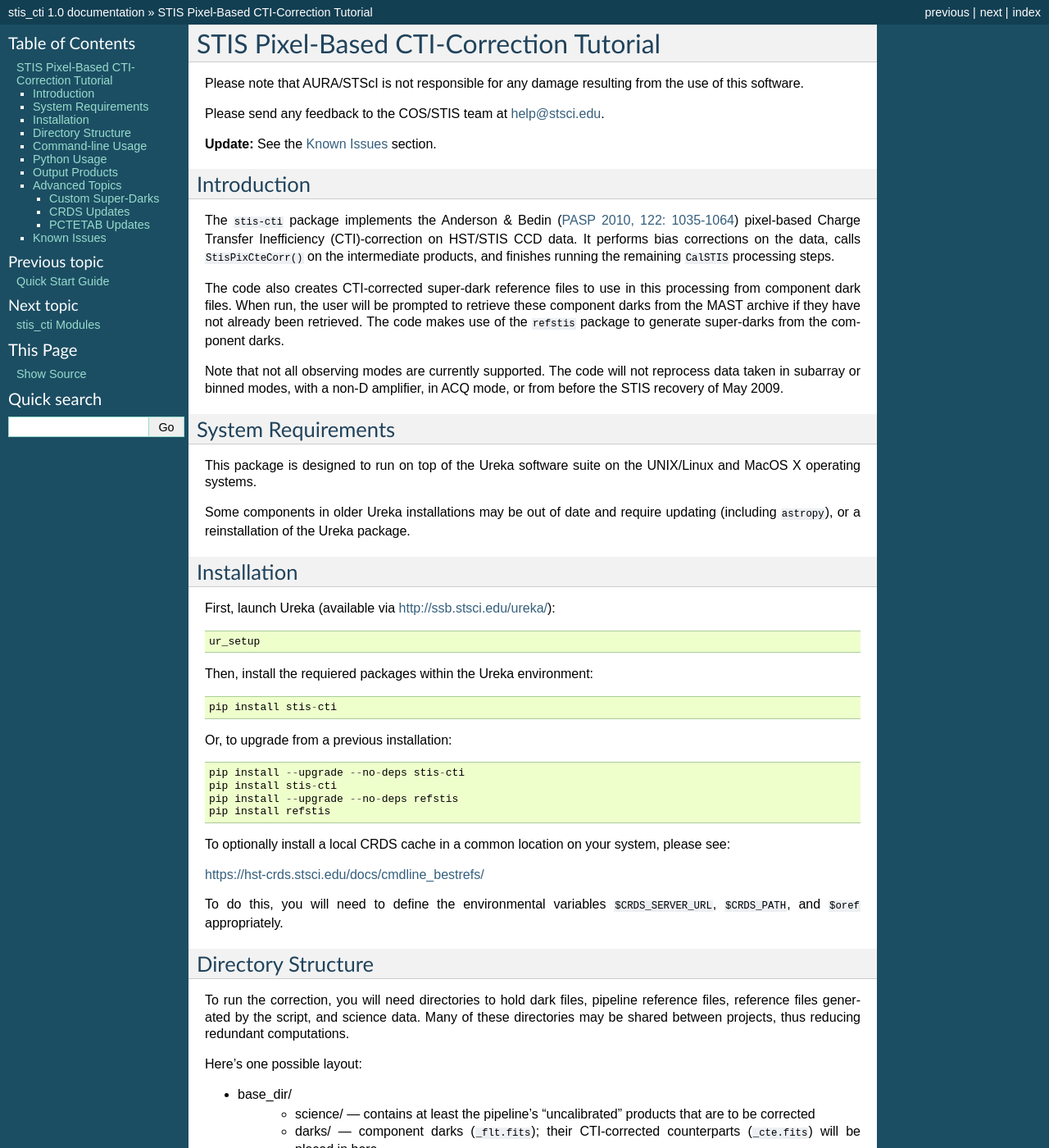
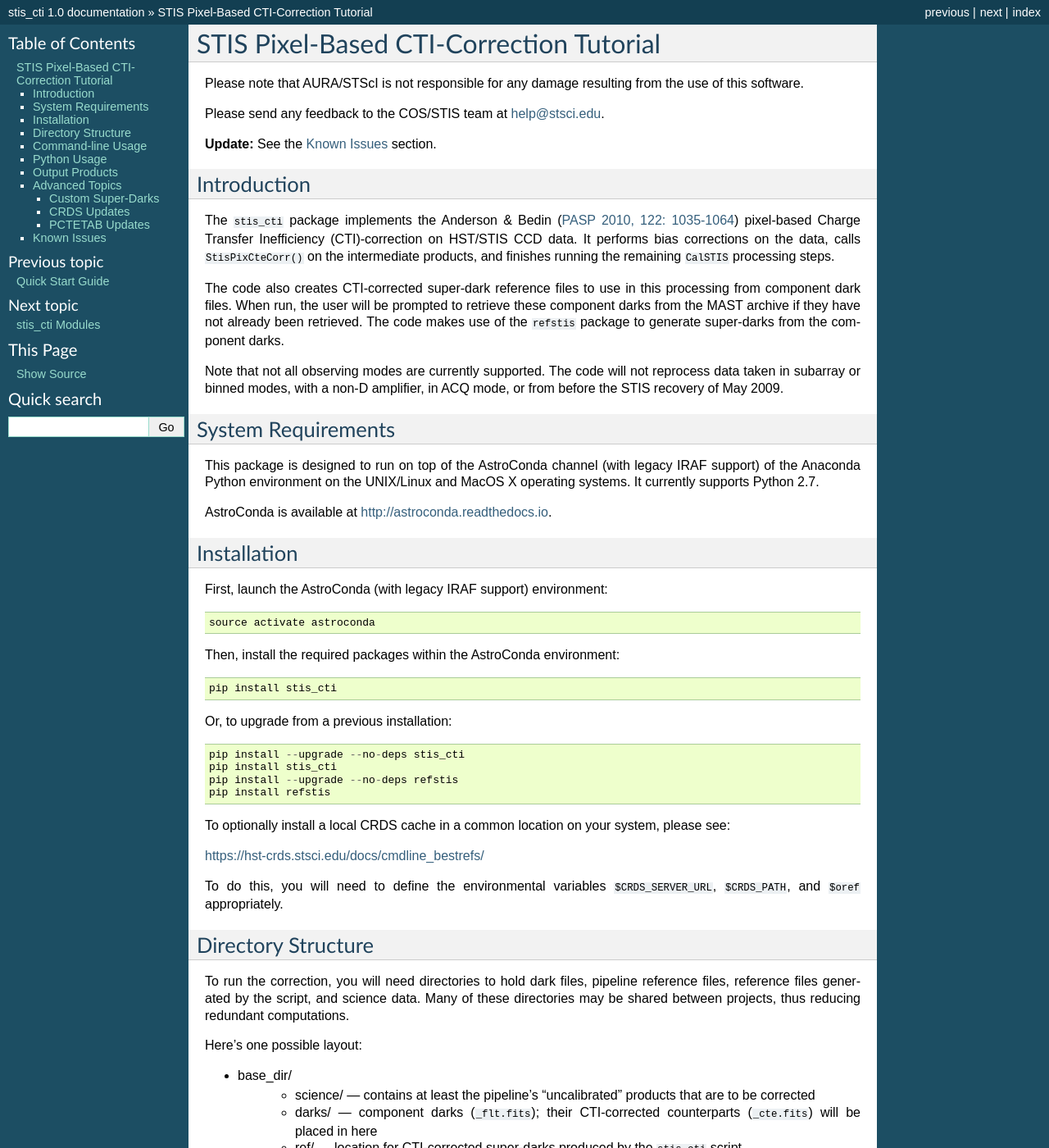
Before and after one commit to spacetelescope/stis_cti, a Sphinx documentation site: the page built from doc/readme.rst, in a window 1280 px wide and 1400 px high. Shown: the whole window at 82% size. Built offline with Sphinx 7.4.7, drawn with Linux system fonts in a browser that asks for light colours; some of the changed text lies outside the part shown.

Commit message:
Updated documentation from Ureka to AstroConda.  Included some recommended documentation updates from Azalee.

```diff
--- a/doc/readme.rst
+++ b/doc/readme.rst
@@ -10,7 +10,7 @@ Please send any feedback to the COS/STIS team at help@stsci.edu.
 
 Introduction
 ============
-The ``stis-cti`` package implements the Anderson & Bedin (`PASP 2010, 122: 1035-1064
+The ``stis_cti`` package implements the Anderson & Bedin (`PASP 2010, 122: 1035-1064
 <http://adsabs.harvard.edu//abs/2010PASP..122.1035A>`_) pixel-based Charge Transfer
 Inefficiency (CTI)-correction on HST/STIS CCD data.  It performs bias corrections on the
 data, calls ``StisPixCteCorr()`` on the intermediate products, and finishes running the
@@ -27,32 +27,32 @@ before the STIS recovery of May 2009.
 
 System Requirements
 ===================
-This package is designed to run on top of the Ureka software suite on the UNIX/Linux and
-MacOS X operating systems.
+This package is designed to run on top of the AstroConda channel (with legacy IRAF support)
+of the Anaconda Python environment on the UNIX/Linux and MacOS X operating systems.  It
+currently supports Python 2.7.
 
-Some components in older Ureka installations may be out of date and require updating
-(including ``astropy``), or a reinstallation of the Ureka package.
+AstroConda is available at http://astroconda.readthedocs.io.
 
 Installation
 ============
-First, launch Ureka (available via http://ssb.stsci.edu/ureka/):
+First, launch the AstroConda (with legacy IRAF support) environment:
 
 ::
 
-   ur_setup
+   source activate astroconda
 
-Then, install the requiered packages within the Ureka environment:
+Then, install the required packages within the AstroConda environment:
 
 ::
 
-   pip install stis-cti
+   pip install stis_cti
 
 Or, to upgrade from a previous installation:
 
 ::
 
-  pip install --upgrade --no-deps stis-cti
-  pip install stis-cti
+  pip install --upgrade --no-deps stis_cti
+  pip install stis_cti
   pip install --upgrade --no-deps refstis
   pip install refstis
 
@@ -97,10 +97,9 @@ Specifying ``--clean_all`` will force the script to recreate super-darks and re-
 CTI-correction on all needed component darks.
 
 If the ``--crds_update`` option is not selected, then the ``$oref`` shell variable must
-be set before launching the script (including the trailing ``'/'``)::
+be set before launching the script (including the trailing ``'/'``).  In Bash::
 
-  In tcsh:  setenv oref /path/to/oref/
-  In bash:  export oref='/path/to/oref/'
+  export oref="/path/to/oref/"
 
 This directory must contain the needed reference files specified in the science and
 component dark headers, as is typical for running ``CalSTIS``.
@@ -110,10 +109,11 @@ Command-line Usage
 The easiest way to invoke the correction is from the ``UNIX`` shell.
 
 Note that running this script requires an internet connection to the MAST archive site.
+The Archive status may be checked at http://archive.stsci.edu/help/archive_status.html.
 
 ::
 
-  ur_setup
+  source activate astroconda
   stis_cti --help
 
 ::
@@ -197,6 +197,8 @@ this ahead of time:
   Download darks via this link:
 
   http://archive.stsci.edu/hst/search.php?sci_instrume=STIS&sci_instrument_config=STIS%2FCCD&sci_targname=DARK&sci_aec=C&resolve=don%27tresolve&sci_data_set_name=OC4W6XH3Q%2COC4W6YHBQ%2COC4W6ZP2Q%2COC4W70PCQ%2COC4W71TEQ%2COC4W72TOQ%2COC4W73X8Q%2COC4W74XJQ%2COC4W75D0Q%2COC4W76DCQ%2COC4W77HHQ%2COC4W78I0Q%2COC4W79A5Q%2COC4W7AADQ%2COC4W7BFGQ%2COC4W7CF9Q%2COC4W7DJNQ%2COC4W7EJRQ%2COC4W7FOAQ%2COC4W7GO4Q%2COC4W7HSNQ%2COC4W7ISUQ%2COC4W7JXEQ%2COC4W7KXAQ%2COC4W7LGRQ%2COC4W7MGWQ%2COC4W7NA1Q%2COC4W7OA8Q%2COC4W7PM6Q%2COC4W7QMDQ%2COC4W7RTJQ%2COC4W7STNQ%2COC4W7TX4Q%2COC4W7UXDQ%2COC4W7VIKQ%2COC4W7WIRQ%2COC4W7XNJQ%2COC4W7YNRQ%2COC4W7ZSZQ%2COC4W80TMQ%2COC4W81A4Q%2COC4W82AGQ%2COC4W83NMQ%2COC4W84O1Q%2COC4W85SRQ%2COC4W86SZQ%2COC4W87XWQ%2COC4W88YHQ%2COC4W89D6Q%2COC4W8ADJQ%2COC4W8BHWQ%2COC4W8CI2Q%2COC4W8DNUQ%2COC4W8EOAQ%2COC4W8FBPQ%2COC4W8GBTQ&max_records=50000&max_rpp=5000&ordercolumn1=sci_start_time&action=Search
+
+Place these darks in the ``DARK_DIR`` directory.
 
 Alternatively, a list of the component darks comprising each annealing period is maintained
 at http://www.stsci.edu/~STIS/monitors/anneals/anneal_periods.html.  Note that it does
@@ -291,7 +293,7 @@ herringbone-corrected_ data files).
 
 .. _herringbone-corrected: http://stis2.sese.asu.edu/
 
-The ``stis-cti`` package will ordinarily create a CTI-corrected super-dark automatically,
+The ``stis_cti`` package will ordinarily create a CTI-corrected super-dark automatically,
 assuming updated super-dark files have been applied to pipeline data (this is typically
 done in the months following an observation).  To create your own super-dark from
 component darks of your own choosing, you may follow the procedure outlined below.
@@ -325,9 +327,8 @@ component darks of your own choosing, you may follow the procedure outlined belo
   fits.setval('weekdark_drk.fits', 'PCTECORR', value='COMPLETE')
 
   # Point the science files at the new weekdark:
-  # Define $stisref to point to the directory containing the weekdark in the shell.
-  #   In tcsh:  setenv stisref /path/to/my_dir/
-  #   In bash:  export stisref='/path/to/my_dir/'
+  # Define $stisref to point to the directory containing the weekdark in the (Bash) shell.
+  #   export stisref='/path/to/my_dir/'
   #
   # Then, on each science file:
   fits.setval('science/filename_raw.fits', 'DARKFILE', value='stisref$weekdark_drk.fits')
@@ -362,7 +363,7 @@ common local CRDS cache of reference files to avoid redundancy and save disk spa
 
 PCTETAB Updates
 ---------------
-The ``stis-cti`` package includes the ``v0.1`` ``PCTETAB`` reference file, which
+The ``stis_cti`` package includes the ``v0.1`` ``PCTETAB`` reference file, which
 specifies the parameters necessary to run the pixel-based correction on STIS data.  If
 this file is updated, or if an advanced user wishes to modify the file to run the
 correction differently, the new version may be placed in the ``ref/`` directory.  (If
```
Also changed, not shown: doc/qsg.rst (+18 -16 lines).
